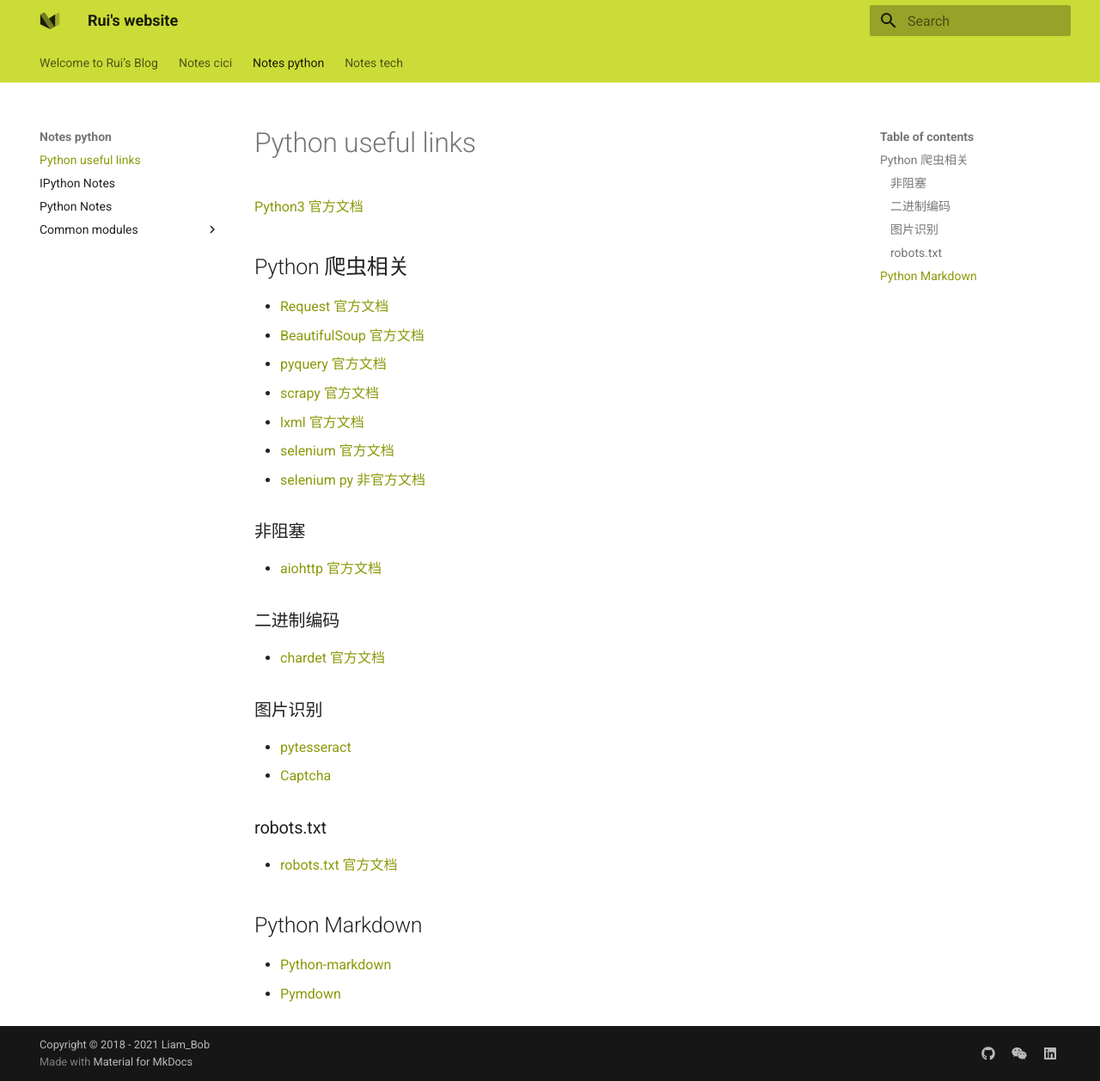
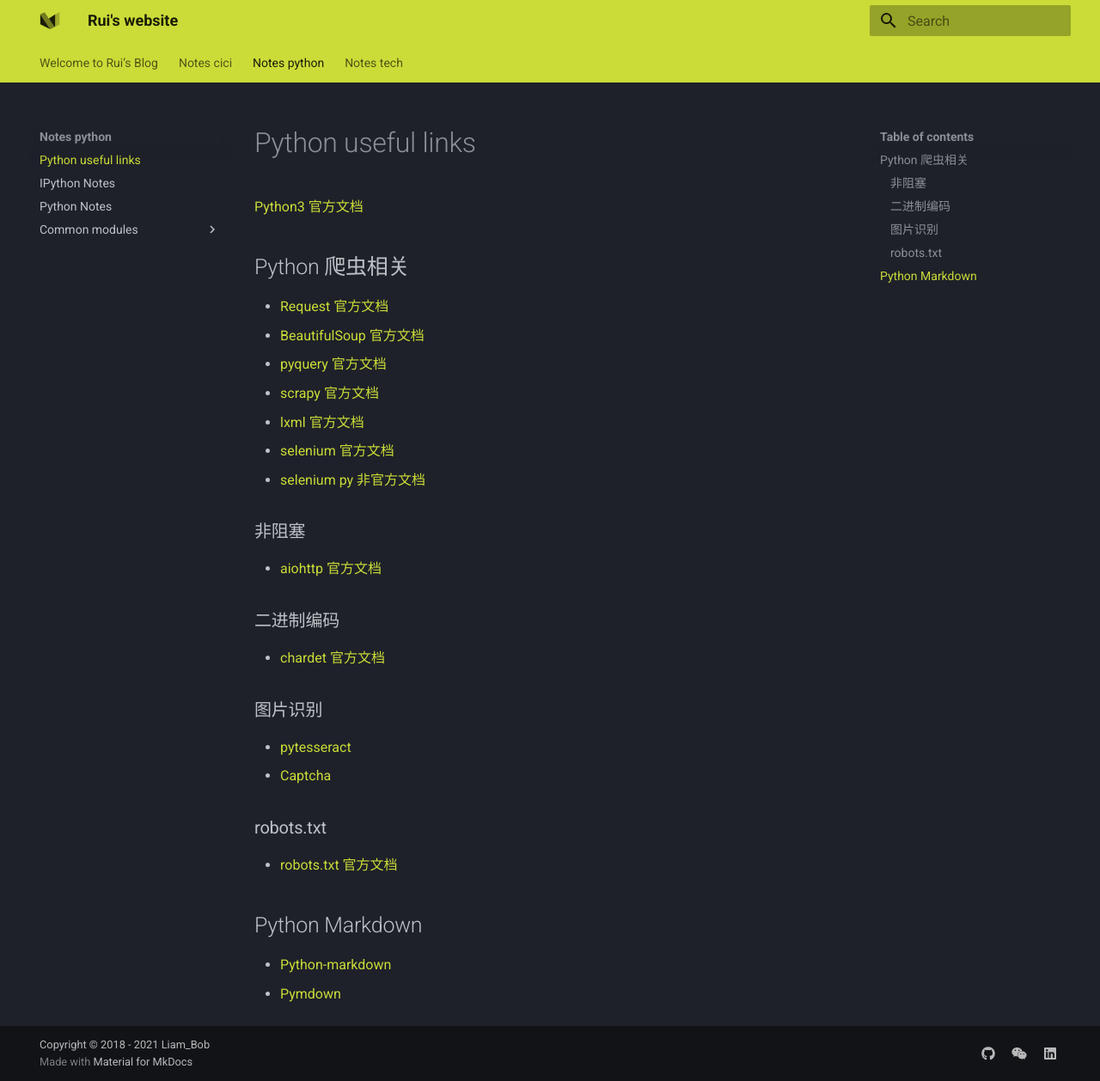
Before and after one commit to liambob77/ruihan.tech, an MkDocs documentation site: the page built from docs/notes_python/index.md, in a window 1280 px wide and 1258 px high. Shown: the whole window at 86% size. Built offline with MkDocs 1.6.1 and Material for MkDocs 9.7.7, drawn with Linux system fonts in a browser that asks for light colours.

Commit message:
Update mkdocs.yml

```diff
--- a/mkdocs.yml
+++ b/mkdocs.yml
@@ -16,7 +16,7 @@
     font:
         code: Roboto Mono
     palette:
-        scheme: slice
+        scheme: slate
         accent: purple
         primary: lime
 
```
